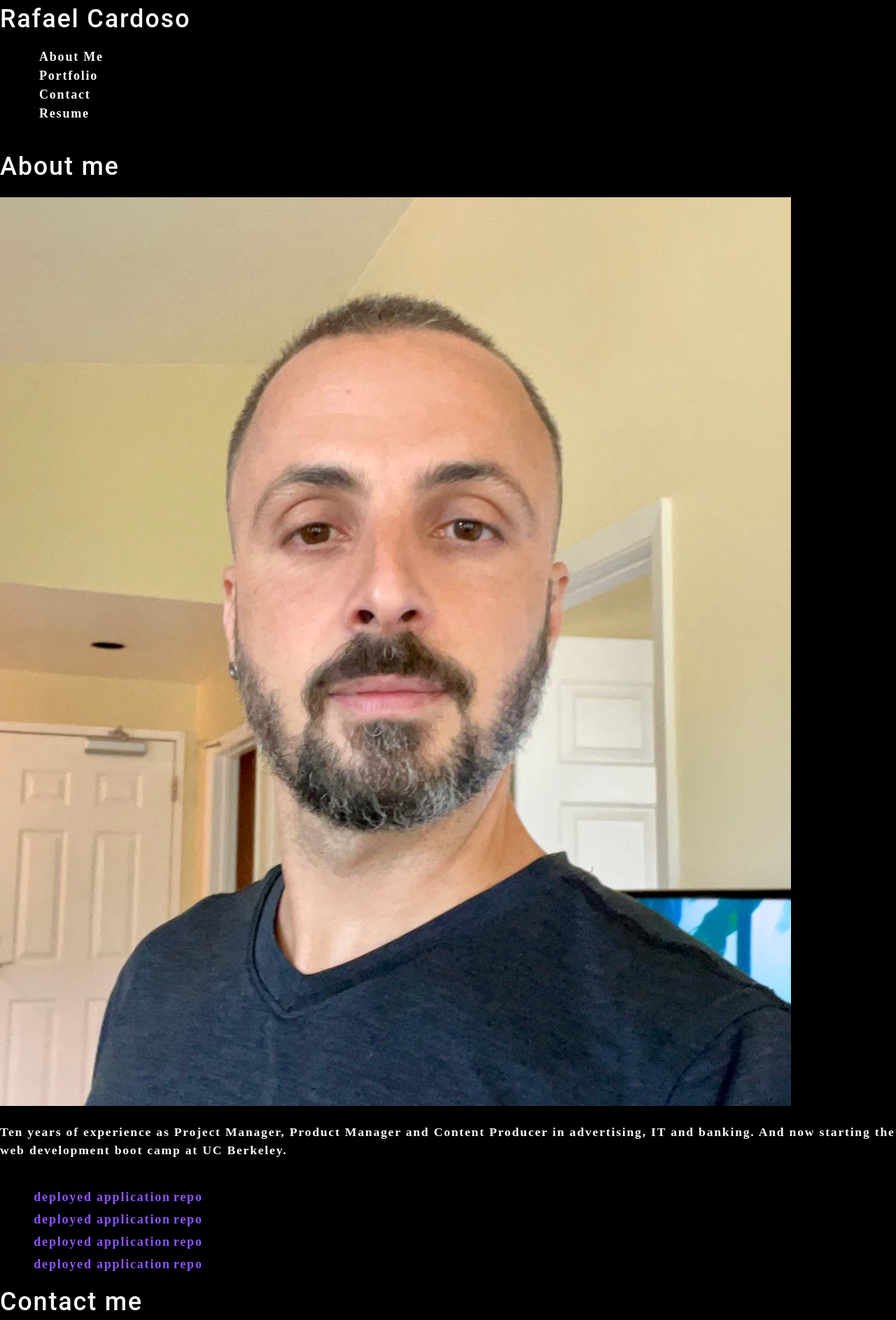
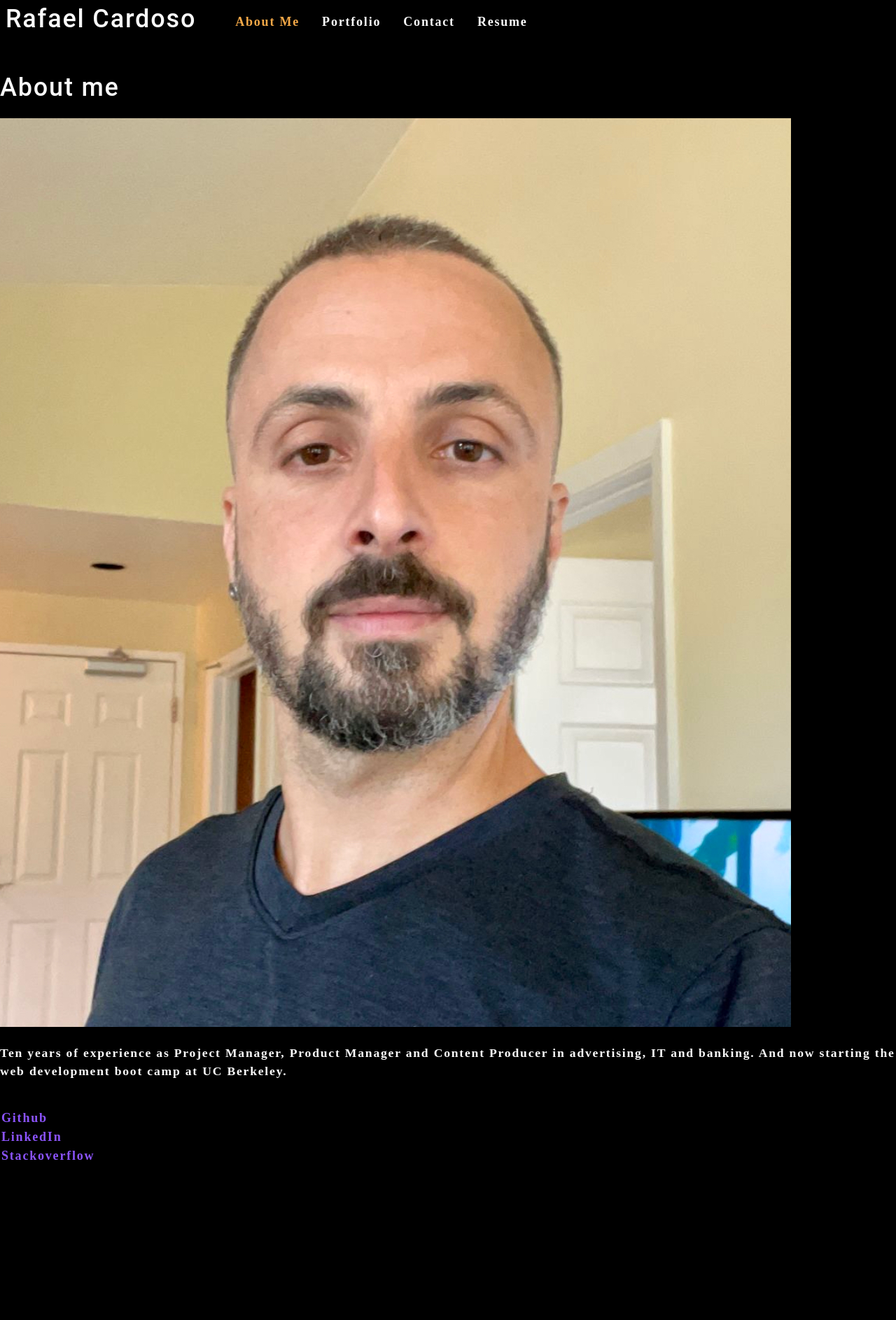
Before and after one commit to raf203/rafael-portfolio, a React (Create React App) app: page / in a window 1280 px wide. Shown: the top 1887 px of the page at 70% size. After the commit the page ends 1666 px from the top, so only its background shows below. Built offline with nearby package versions, Linux system fonts and the light colour scheme.

Commit message:
fixing bugs

```diff
--- a/src/App.css
+++ b/src/App.css
@@ -2,16 +2,9 @@
   text-align: center;
 }
 
-.App-logo {
-  height: 40vmin;
-  pointer-events: none;
-}
 
-@media (prefers-reduced-motion: no-preference) {
-  .App-logo {
-    animation: App-logo-spin infinite 20s linear;
-  }
-}
+
+
 
 .App-header {
   background-color: #282c34;
--- a/src/App.js
+++ b/src/App.js
@@ -1,23 +1,43 @@
-import React from 'react';
+import React, { useState } from "react";
 import "./App.css";
 import About from "./components/About";
-import Header from "./components/Header";
+import ContactForm from "./components/Contact";
 import Footer from "./components/Footer";
 import Portfolio from "./components/Portfolio";
-//import Resume from "./components/Resume";
-import ContactForm from "./components/Contact";
-
+import Header from "./components/Header";
 
 function App() {
+  const [currentCategory, setCurrentCategory] = useState("about");
+
+  const displayCat = () => {
+    switch (currentCategory) {
+      case "about":
+        return <About />;
+      case "portfolio":
+        return <Portfolio />;
+      case "contact":
+        return <ContactForm />;
+      default:
+        return null;
+    }
+  };
+
   return (
     <div>
-      <Header></Header>
-      <About />
-      <Portfolio></Portfolio>
-      <ContactForm></ContactForm>
-
-      <Footer></Footer>
+      <div>
+        <Header
+          currentCategory={currentCategory}
+          setCurrentCategory={setCurrentCategory}
+        ></Header>
+      </div>
+      <div>
+        <div>{displayCat()}</div>
+      </div>
+      <div>
+        <Footer></Footer>
+      </div>
     </div>
   );
 }
+
 export default App;
--- a/src/components/Header/index.js
+++ b/src/components/Header/index.js
@@ -5,11 +5,11 @@
   const { currentCategory, setCurrentCategory } = props;
 
   return (
-    <header>
-      <div>
+    <header className="flex-row px-1">
+      <div className="flex-row">
         <h1>Rafael Cardoso</h1>
       </div>
-      <div>
+      <div className="flex-row">
         <Nav
           currentCategory={currentCategory}
           setCurrentCategory={setCurrentCategory}
--- a/src/components/Nav/index.js
+++ b/src/components/Nav/index.js
@@ -5,7 +5,7 @@
 
   return (
     <nav>
-      <ul>
+      <ul className="flex-row">
         <li className={currentCategory === "about" ? "mx-2 navActive" : "mx-2"}>
           <span onClick={() => setCurrentCategory("about")}>About Me</span>
         </li>
--- a/src/components/Portfolio/index.js
+++ b/src/components/Portfolio/index.js
@@ -2,33 +2,33 @@
 import ProjectList from "../ProjectList";
 
 function Portfolio() {
-  const [projects] = useState([
+    const projects = [
     {
       title: "Project Blasé Blasé",
-      image: "../../assets/work5.jpg",
+      image: "work5.jpg",
       repo: "https://github.com/raf203/blase-blase",
       deployed: "https://raf203.github.io/blase-blase/",
     },
     {
       title: "Project Spicy Bites",
-      image: "../../assets/work5.jpg",
+      image: "work4.jpg",
       repo: "https://github.com/leticianardi/spicy-bites",
       deployed: "https://spicy-bites.herokuapp.com/",
     },
     {
       title: "HTML Portfolio",
-      image: "../../assets/work2.jpg",
+      image: "work2.jpg",
       repo: "https://github.com/raf203/portfolio",
       deployed: "https://raf203.github.io/portfolio/",
     },
     {
       title: "Run Buddy",
-      image: "../../assets/work1.jpg",
+      image: "work1.jpg",
       repo: "https://github.com/raf203/run-repo",
       deployed: "https://github.com/raf203/run-repo",
     },
 
-  ]);
+  ];
   return (
     <div>
       <ProjectList projects={projects} />
--- a/src/components/ProjectList/index.js
+++ b/src/components/ProjectList/index.js
@@ -1,17 +1,24 @@
-import React, { useState } from "react";
+import React from "react";
 
 function ProjectList(props) {
-  const { projects = [], title, image, deployed, repo } = props;
+    const { projects = [] } = props;
 
   return (
     <div>
       <ul>
         {projects.map((project) => (
           <li key={project.title}>
-            <h3>{title}</h3>
-            <img src={image}></img>
-            <a href={deployed}> deployed application</a>
-            <a href={repo}>repo</a>
+            <h3>{project.title}</h3>
+            <img
+              src={require(`../../assets/${project.image}`)}
+            ></img>
+            <a href={project.deployed} target="_blank">
+              {" "}
+              deployed application
+            </a>
+            <a href={project.repo} target="_blank">
+              repo
+            </a>
           </li>
         ))}
       </ul>
```
